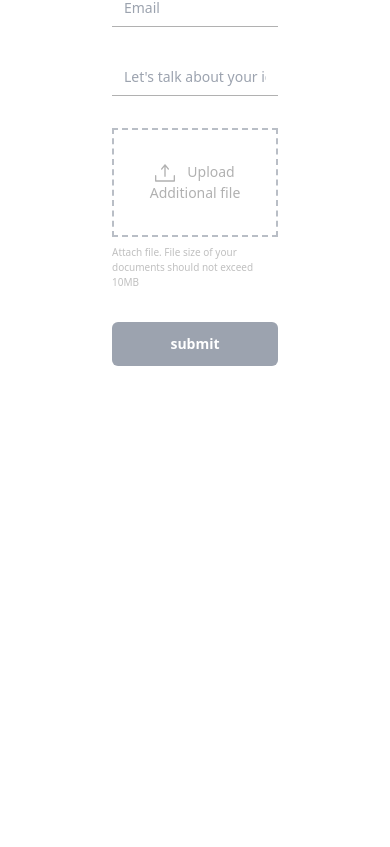
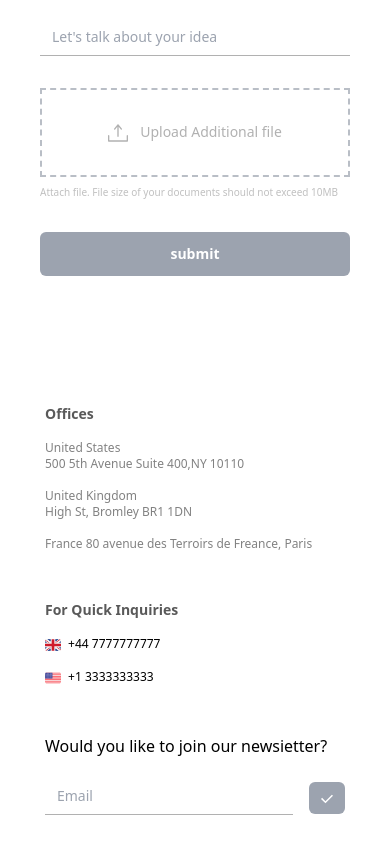
Before and after one commit to Mohammad-HF/maktab118_exercises, a React (Vite) app in the folder Exercises/Week_13/1_HW_form_with_react_typescript/: page / in a window 390 px wide. Shown: the part 837-1684 px from the top of the page. Before the commit the page ends 1219 px from the top, so only its background shows below. Built offline with nearby package versions, Linux system fonts and the light colour scheme.

Commit message:
add Offices component and responsive app

```diff
--- a/Exercises/Week_13/1_HW_form_with_react_typescript/src/App.tsx
+++ b/Exercises/Week_13/1_HW_form_with_react_typescript/src/App.tsx
@@ -1,5 +1,6 @@
 import ContactUs from "./components/ContactUs";
 import Header from "./components/Header";
+import Offices from "./components/Offices";
 
 function App() {
   return (
@@ -7,9 +8,11 @@ function App() {
       {/* Header */}
       <Header />
       {/* main section */}
-      <div className=" px-28 pt-14 ">
+      <div className=" px-28 max-md:px-10 pt-14 flex gap-28 justify-center items-center max-md:flex-col">
         {/* left */}
         <ContactUs/>
+        {/* right */}
+        <Offices />
       </div>
     </div>
   );
--- a/Exercises/Week_13/1_HW_form_with_react_typescript/src/components/Header.tsx
+++ b/Exercises/Week_13/1_HW_form_with_react_typescript/src/components/Header.tsx
@@ -12,7 +12,7 @@ export default function Header() {
        return <p className="text-nowrap grow" key={obj.id}>{obj.text}</p>
     })
   return (
-    <div className="bg-grayApp px-28 flex gap-x-28 justify-center py-4 items-center mx-auto max-md:justify-between">
+    <div className="bg-grayApp px-28 max-md:px-10 flex gap-x-28 justify-center py-4 items-center mx-auto max-md:justify-between">
       <h2 className="text-grayApp text-xl font-semibold ">LOGO</h2>
       <div className="text-grayPApp text-sm font-normal flex gap-x-6 grow max-w-[597px] max-md:hidden">
         {linksEl}
--- /dev/null
+++ b/Exercises/Week_13/1_HW_form_with_react_typescript/src/components/Offices.tsx
@@ -0,0 +1,55 @@
+import { useState } from "react";
+import Button from "./Button";
+import Input from "./Input";
+
+export default function Offices() {
+    const [input , setInput] = useState<string>("");
+    const saveInput = (input : string)=>{
+        setInput(input)
+    }
+    const data : IData = {
+        id: 8,
+          placeholder: "Email",
+          type: "email",
+          validator: (input) => {
+            return /^(([^<>()[\]\\.,;:\s@"]+(\.[^<>()[\]\\.,;:\s@"]+)*)|.(".+"))@((\[[0-9]{1,3}\.[0-9]{1,3}\.[0-9]{1,3}\.[0-9]{1,3}\])|(([a-zA-Z\-0-9]+\.)+[a-zA-Z]{2,}))$/.test(
+              input
+            )
+              ? undefined
+              : "your email is not true. example: example@gmail.com";
+          },
+          collectValue : (input)=> saveInput(input)
+    }
+  return (
+    <div className="flex flex-col gap-y-12 max-w-[30%] max-md:w-[300px] max-md:max-w-full">
+      <div className="flex flex-col gap-y-4 text-xs text-grayPApp">
+        <h2 className="font-bold text-black/65 text-sm">Offices</h2>
+        <p>
+          United States{" "}
+          <span className="block">500 5th Avenue Suite 400,NY 10110</span>
+        </p>
+        <p>
+          United Kingdom <span className="block">High St, Bromley BR1 1DN</span>
+        </p>
+        <p>
+          France <span>80 avenue des Terroirs de Freance, Paris</span>
+        </p>
+      </div>
+      <div className="flex flex-col gap-y-4">
+      <h2 className="font-bold text-black/65 text-sm">For Quick Inquiries</h2>
+      <p className="text-xs"><img className="size-4 inline-block mr-1" src="./src/assets/uk.svg" alt="" /> +44 7777777777</p>
+      <p className="text-xs"><img className="size-4 inline-block mr-1" src="./src/assets/us.svg" alt="" /> +1 3333333333</p>
+      </div>
+      <div>
+        <h2>Would you like to join our newsietter?</h2>
+        <div className="flex gap-x-4 items-start justify-start pt-5">
+          <Input info={data}/>
+            <div className="shrink-0 w-fit mt-1">
+            <Button data={input} disableChange={input === "" ? true : false}><img className="size-3 inline-block " src="./src/assets/check.svg" alt="" /></Button>
+
+            </div>
+        </div>
+      </div>
+    </div>
+  );
+}
```
